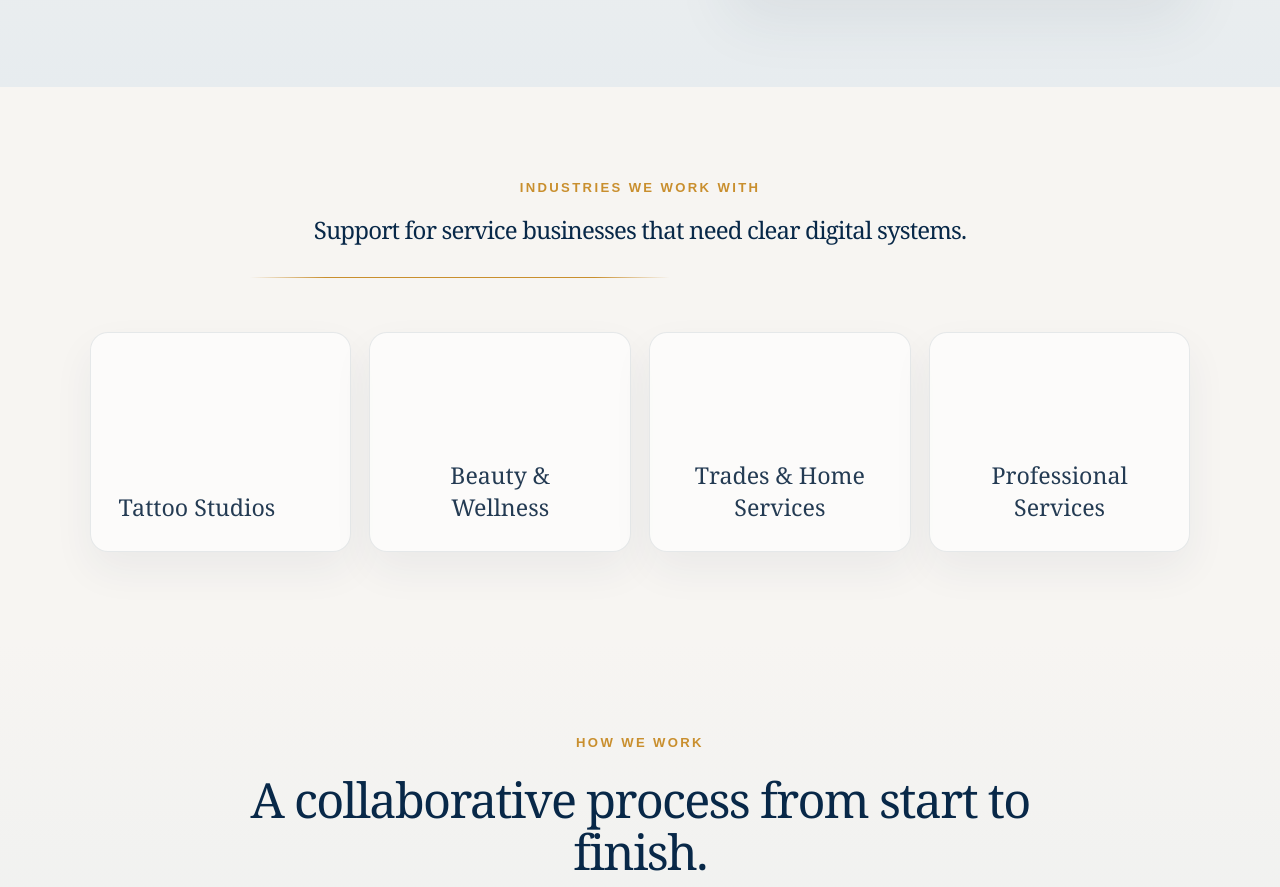
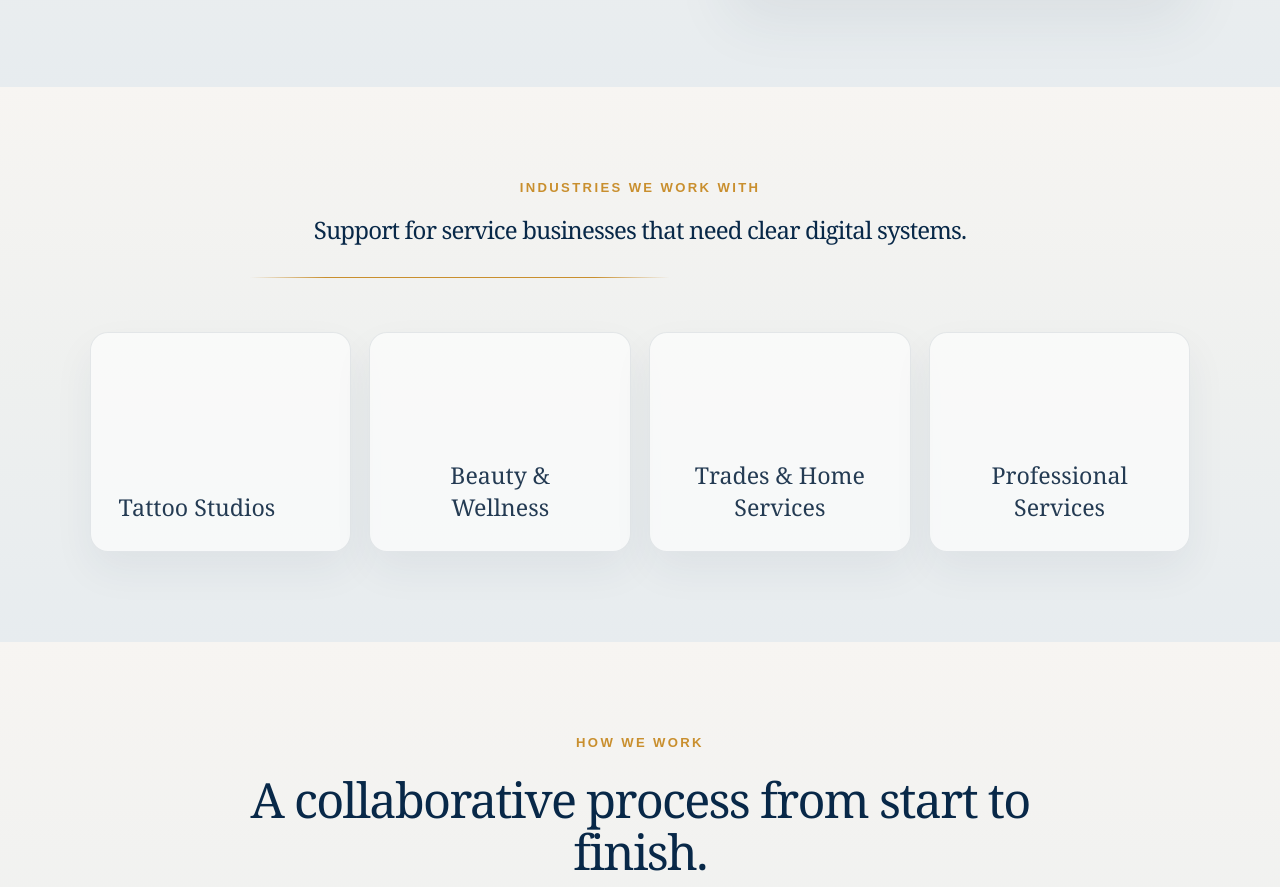
Before and after one commit to michellemccluskey333-create/arcandwave, a plain HTML site: page index.html in a window 1280 px wide. Shown: the part 1473-2360 px from the top of the page. Drawn offline with Linux system fonts and the light colour scheme.

Commit message:
Remove duplicate comment and adjust styles

```diff
--- a/css/styles.css
+++ b/css/styles.css
@@ -260,7 +260,6 @@ h2::after {
 }
 
 /* Buttons */
-/* Buttons */
 .button,
 .nav-cta,
 .footer-button {
@@ -468,6 +467,7 @@ h2::after {
 }
 
 .services-section,
+.industries-section,
 .process-section {
   background: linear-gradient(
     180deg,
```
